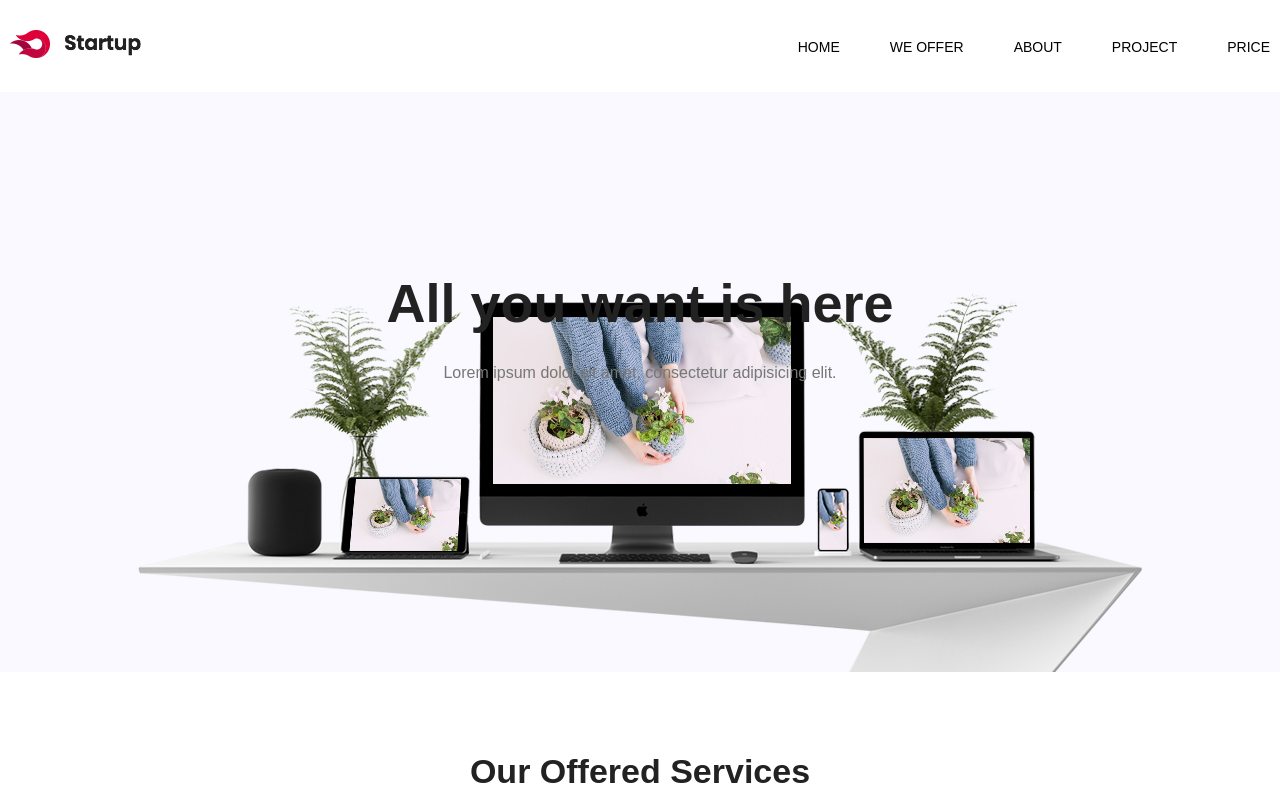
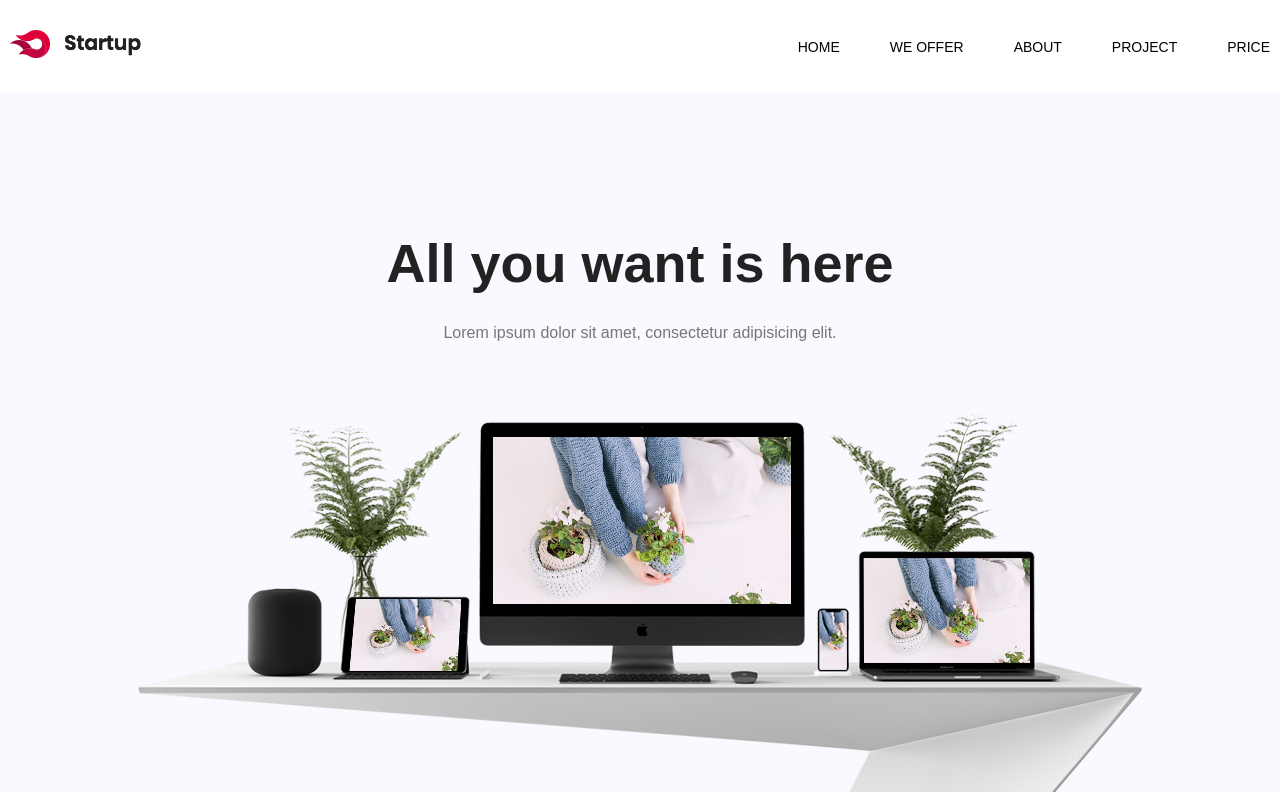
Before and after one commit to priyanka-ucreate/reactdemo, a React (Create React App) app: page / in a window 1280 px wide. Shown: the top 800 px of the page. Built offline with nearby package versions, Linux system fonts and the light colour scheme.

Commit message:
changes to the app

```diff
--- a/src/App.css
+++ b/src/App.css
@@ -48,7 +48,7 @@
 }
 .App-banner {
     background-image: url(header-bg.png);
-    height: 580px;
+    height: 700px;
     background-position: bottom;
 }
 .App-banner h1 {
@@ -66,7 +66,7 @@
     margin: 0;
 }
 .banner-text {
-    padding-top: 100px;
+    padding-top: 60px;
 }
 section {
     padding: 80px 0;
--- a/src/Banner.js
+++ b/src/Banner.js
@@ -1,5 +1,4 @@
 import React, { Component } from 'react';
-import bannerimage from './header-bg.png';
 import './App.css';
 
 class Banner extends Component {
--- a/src/Features.js
+++ b/src/Features.js
@@ -1,5 +1,4 @@
 import React, { Component } from 'react';
-import callaction from './callaction-bg.png';
 import './App.css';
 
 class CallAction extends Component {
--- a/src/ServiceBlock.js
+++ b/src/ServiceBlock.js
@@ -1,5 +1,4 @@
 import React, { Component } from 'react';
-import logo from './logo.png';
 import './App.css';
 
 class ServiceBlock extends Component {
--- a/src/TestimonialBlock.js
+++ b/src/TestimonialBlock.js
@@ -1,5 +1,4 @@
 import React, { Component } from 'react';
-import logo from './logo.png';
 import './App.css';
 
 class TestimonialBlock extends Component {
```
